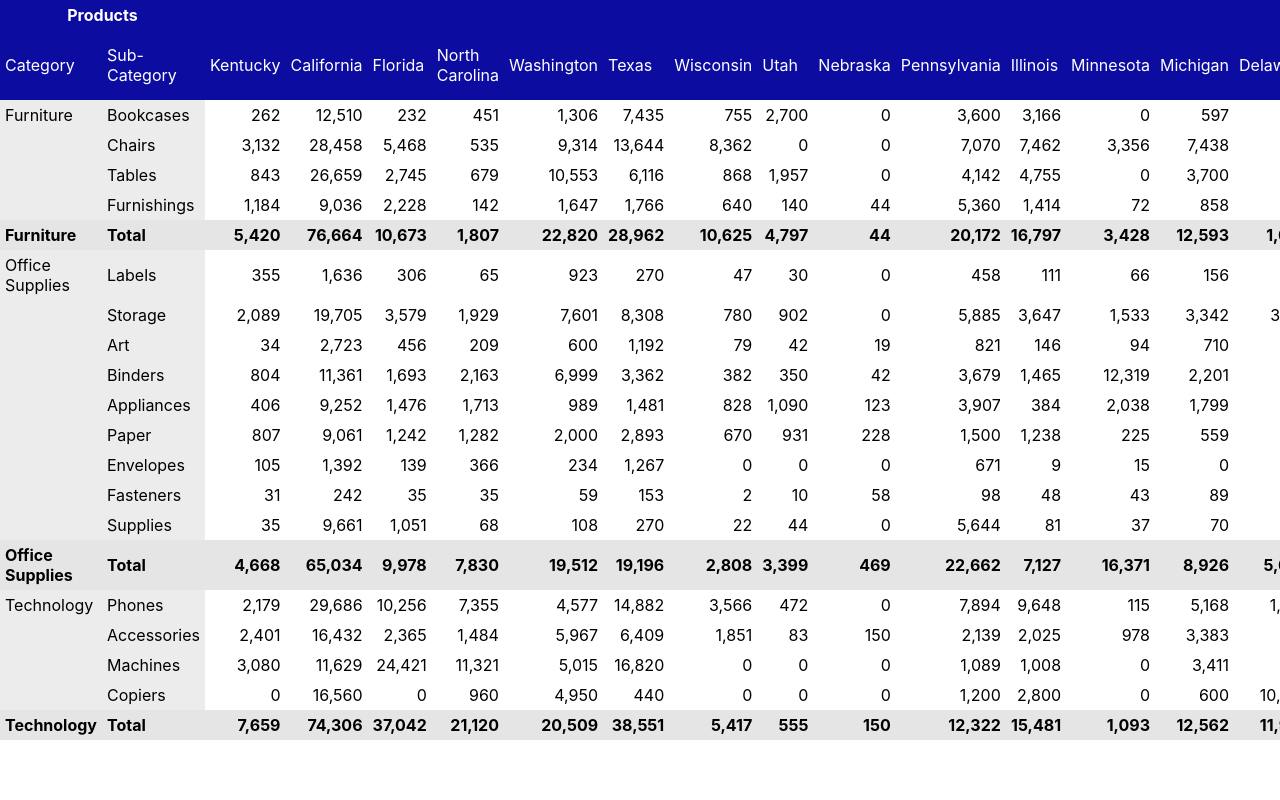
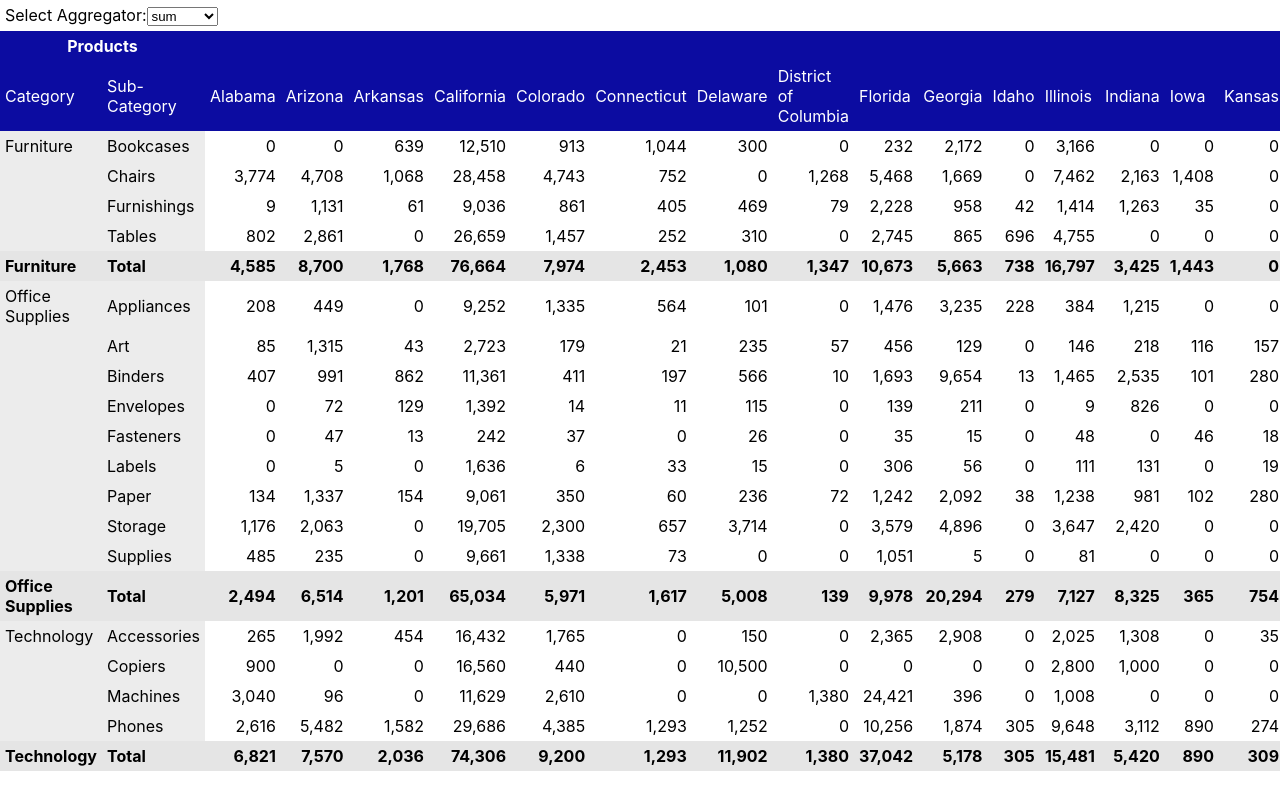
Before and after one commit to 7CelticNinja7/pivot-table, a React (Create React App) app: page / in a window 1280 px wide. Shown: the top 800 px of the page. Built offline with nearby package versions, Linux system fonts and the light colour scheme.

Commit message:
some changes made in the behavior/tech interview

```diff
--- a/src/App.css
+++ b/src/App.css
@@ -13,6 +13,7 @@ table {
 
 th, td {
   padding: 5px;
+
 }
 
 th {
@@ -27,3 +28,7 @@ th {
   font-weight: 700;
   background-color: rgb(229, 229, 229);
 }
+
+.aggregator-select {
+  padding: 5px;
+}
--- a/src/App.js
+++ b/src/App.js
@@ -1,9 +1,11 @@
 import './App.css';
 import sales from "./UI Take Home Test - sales-orders.json";
 import PivotTable from './Components/PivotTable';
+import { useState } from 'react';
 
 function App() {
   const rowDimensions = ["category", "subCategory"];
+  const [aggegationFunction, setAggregationFunction] = useState("sum");
 
   const rowDimensionsDisplayNames = [
    { value: "orderId", display: "Order ID" },
@@ -38,6 +40,7 @@ function App() {
   const states = Array.from(new Set(sales.map(saleItem => {
     return saleItem.state;
   })));
+  states.sort();
 
   const getSalesByCategory = (category, rowDimension) => {
     const stateSalesBySubCategory = {};
@@ -55,7 +58,7 @@ function App() {
       return saleItem[rowDimensions[0]] === category;
     }).map(filteredSaleItem => {
       return filteredSaleItem[rowDimensions[1]];
-    })));
+    }).sort()));
 
     for (let i = 0 ; i < subCategories.length; i++) {
       salesByCategory[subCategories[i]] = getSalesByCategory(subCategories[i], rowDimensions[1]);
@@ -77,8 +80,12 @@ function App() {
     RowDimensions: rowDimensionsToDisplay,
   }
 
+  const aggregatorOptions = ["sum", "average"];
+
   return (
     <div>
+      <div class="aggregator-select">Select Aggregator:<select options={aggregatorOptions} value={aggegationFunction} onChange={setAggregationFunction}>
+        { aggregatorOptions.map(option => { return <option>{option}</option> }) }</select></div>
       <PivotTable {...pivotTableProps}></PivotTable>
     </div>
   );
--- a/src/Components/Metric.js
+++ b/src/Components/Metric.js
@@ -1,6 +1,10 @@
 function Metric(props) {
-    const formatSales = (saleAmount) => {
-      return Math.round(saleAmount).toLocaleString();
+    const formatSales = (saleAmount, aggregatorFunction) => {
+      if (aggregatorFunction === "average") {
+        // do average - would need a count of all sales
+      } else {
+        return Math.round(saleAmount).toLocaleString();
+      }
     }
     return (
       <td class={props.classes}>
```
